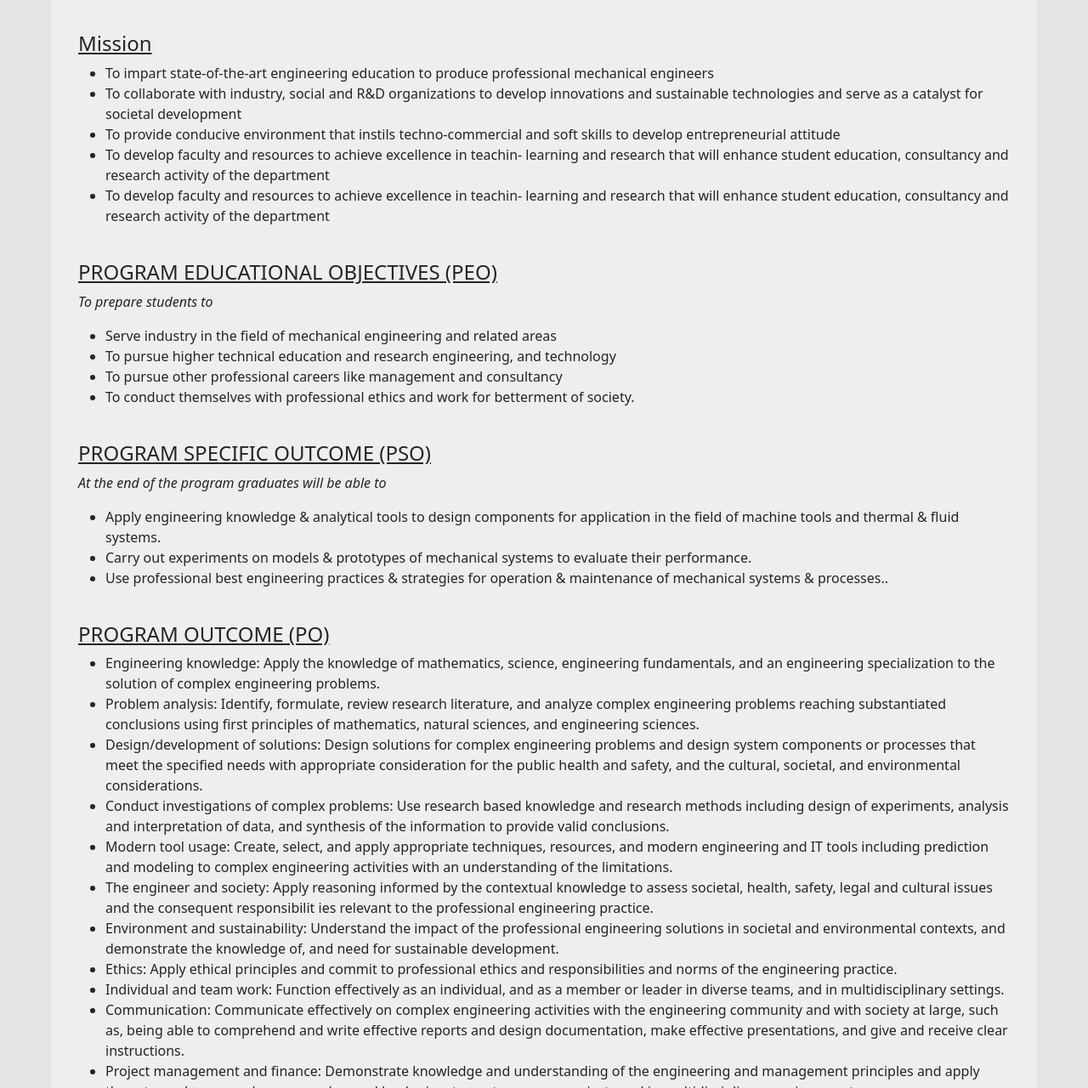
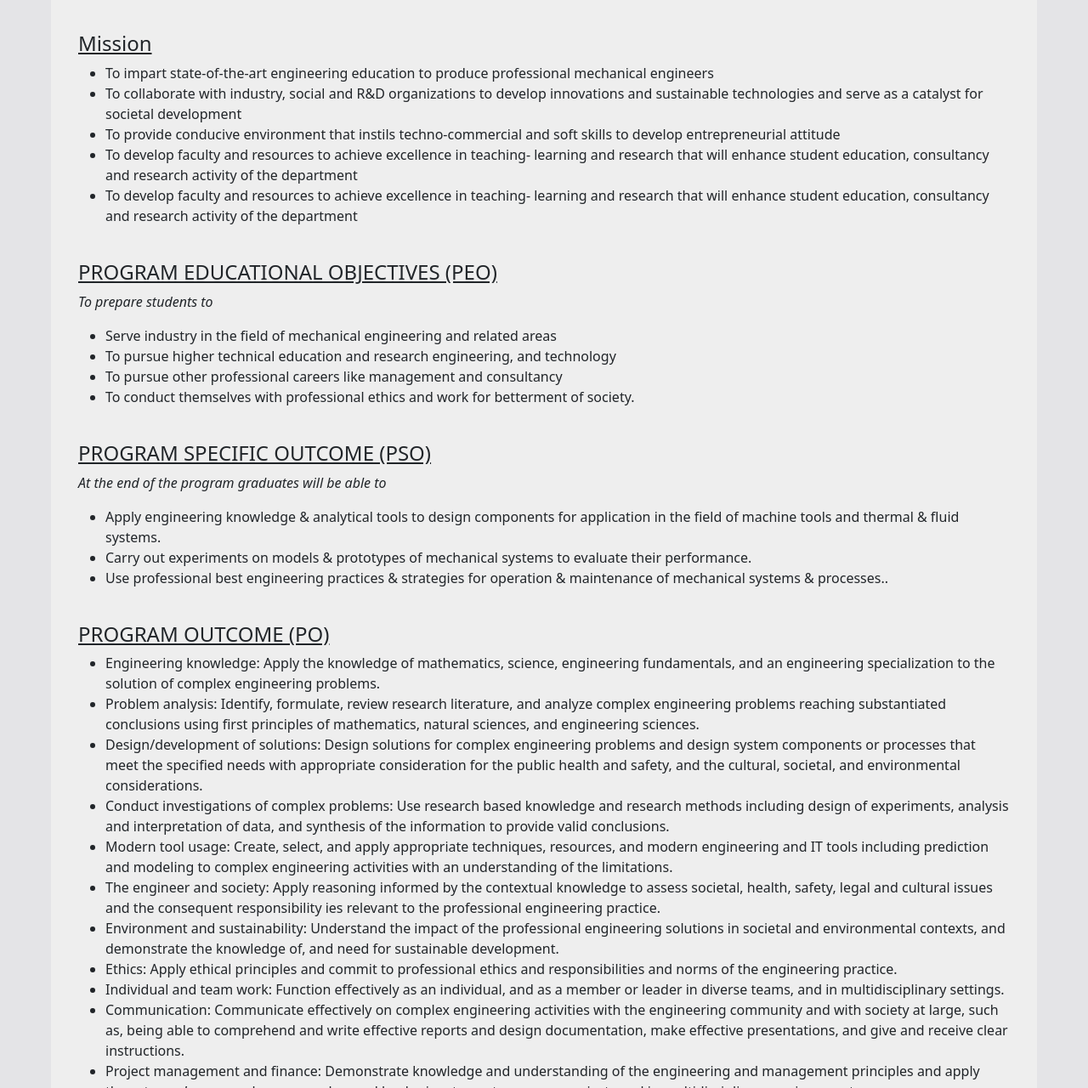
Before and after one commit to yashaskhot/MechDeptWebsite, a plain HTML site: page aboutus/aboutus.html in a window 1280 px wide. Shown: the part 1299-2579 px from the top of the page at 85% size. Drawn offline with nearby package versions, Linux system fonts and the light colour scheme; a script that the page names is missing.

Commit message:
Update aboutus.html

```diff
--- a/aboutus/aboutus.html
+++ b/aboutus/aboutus.html
@@ -9,7 +9,7 @@
         rel="stylesheet"
         integrity="sha384-0evHe/X+R7YkIZDRvuzKMRqM+OrBnVFBL6DOitfPri4tjfHxaWutUpFmBp4vmVor"
         crossorigin="anonymous"
-   />
+  />
   <link
         rel="stylesheet"
         href="https://cdn.jsdelivr.net/npm/bootstrap-icons@1.8.3/font/bootstrap-icons.css"
@@ -78,8 +78,8 @@
             <li>To impart state-of-the-art engineering education to produce professional mechanical engineers</li>
             <li>To collaborate with industry, social and R&D organizations to develop innovations and sustainable technologies and serve as a catalyst for societal development</li>
             <li>To provide conducive environment that instils techno-commercial and soft skills to develop entrepreneurial attitude</li>
-            <li>To develop faculty and resources to achieve excellence in teachin- learning and research that will enhance student education, consultancy and research activity of the department</li>
-            <li>To develop faculty and resources to achieve excellence in teachin- learning and research that will enhance student education, consultancy and research activity of the department</li>
+            <li>To develop faculty and resources to achieve excellence in teaching- learning and research that will enhance student education, consultancy and research activity of the department</li>
+            <li>To develop faculty and resources to achieve excellence in teaching- learning and research that will enhance student education, consultancy and research activity of the department</li>
           </ul>
           <br>
           <h4>PROGRAM EDUCATIONAL OBJECTIVES (PEO)</h4>
@@ -118,7 +118,7 @@
               and IT tools including prediction and modeling to complex engineering activities with an understanding of
               the limitations.</li>
             <li>The engineer and society: Apply reasoning informed by the contextual knowledge to assess societal,
-              health, safety, legal and cultural issues and the consequent responsibilit ies relevant to the
+              health, safety, legal and cultural issues and the consequent responsibility ies relevant to the
               professional engineering practice.</li>
             <li>Environment and sustainability: Understand the impact of the professional engineering solutions in
               societal and environmental contexts, and demonstrate the knowledge of, and need for sustainable
```
